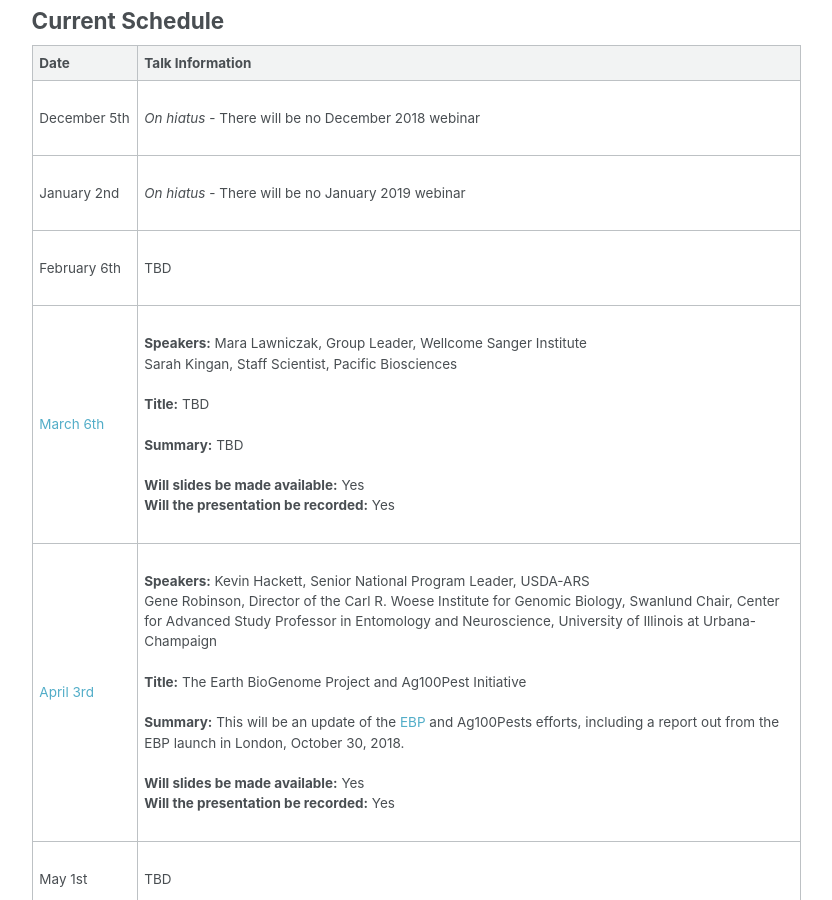
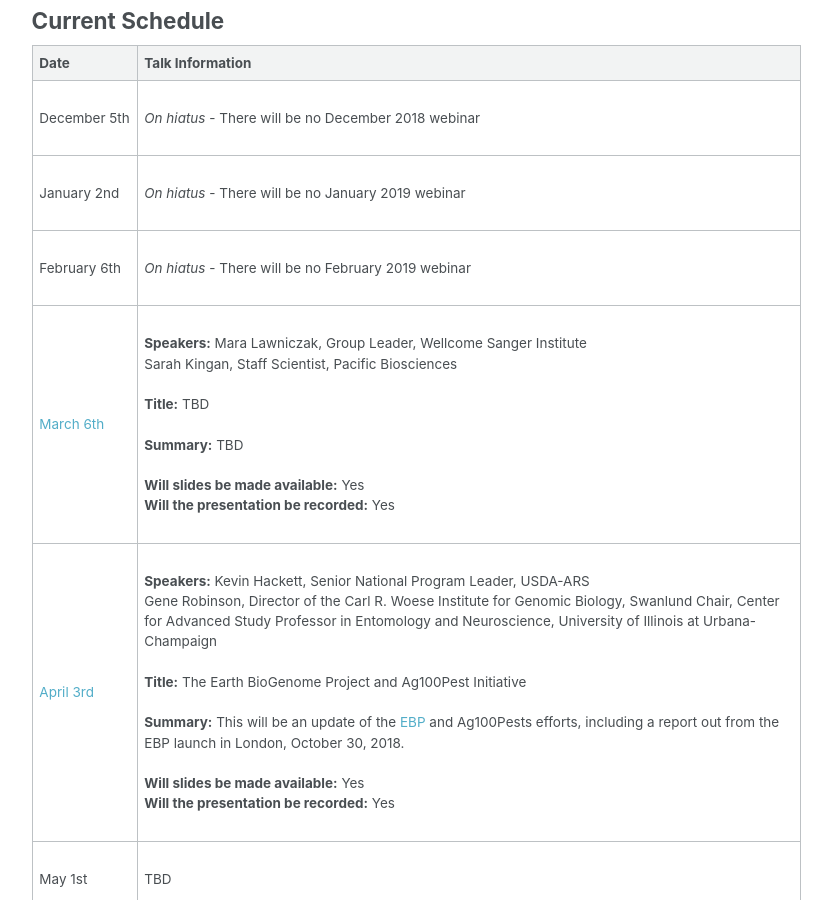
Before and after one commit to i5k/i5k.github.io, a Jekyll site: the page built from _pages/webinar.md, in a window 1280 px wide and 900 px high, scrolled down 1546 px. Shown: the whole window, without its empty margins (250-1082 px from the left). Built offline with Jekyll 4.4.1, drawn with Linux system fonts in a browser that asks for light colours.

Commit message:
Changed details for Feb

```diff
--- a/_pages/webinar.md
+++ b/_pages/webinar.md
@@ -36,7 +36,7 @@
 | ---- | ---- |
 |December&nbsp;5th|<br>*On hiatus* - There will be no December 2018 webinar<br><br>|
 |January&nbsp;2nd|<br>*On hiatus* - There will be no January 2019 webinar<br><br>|
-|February&nbsp;6th|<br>TBD <br><br>|
+|February&nbsp;6th|<br>*On hiatus* - There will be no February 2019 webinar<br><br>|
 |[March&nbsp;6th](https://www.timeanddate.com/worldclock/fixedtime.html?msg=i5k+webinar&iso=20190306T11&p1=263&ah=1)|<br>__Speakers:__ Mara Lawniczak, Group Leader, Wellcome Sanger Institute<br>Sarah Kingan, Staff Scientist, Pacific Biosciences<br><br>__Title:__ TBD <br><br>__Summary:__ TBD<br><br>__Will slides be made available:__ Yes<br>__Will the presentation be recorded:__ Yes<br><br>|
 |[April&nbsp;3rd](https://www.timeanddate.com/worldclock/fixedtime.html?msg=i5k+webinar&iso=20190403T11&p1=263&ah=1)|<br>__Speakers:__ Kevin Hackett, Senior National Program Leader, USDA-ARS<br>Gene Robinson, Director of the Carl R. Woese Institute for Genomic Biology, Swanlund Chair, Center for Advanced Study Professor in Entomology and Neuroscience, University of Illinois at Urbana-Champaign<br><br>__Title:__ The Earth BioGenome Project and Ag100Pest Initiative <br><br>__Summary:__ This will be an update of the [EBP](https://www.earthbiogenome.org/) and Ag100Pests efforts, including a report out from the EBP launch in London, October 30, 2018.<br><br>__Will slides be made available:__ Yes<br>__Will the presentation be recorded:__ Yes<br><br>|
 |May&nbsp;1st|<br>TBD <br><br>|
```
